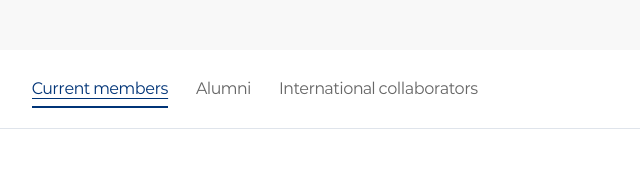
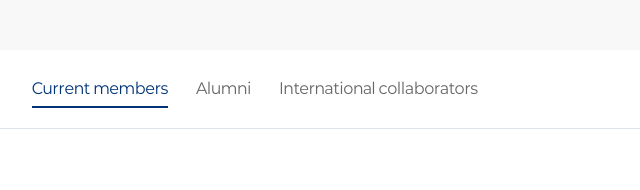
Before and after one commit to yonsei-smartlab/yonsei-smartlab.github.io, an Astro site: page /people in a window 1280 px wide. In both pictures the pointer is over the link "Current members". Shown: the part 299-489 px from the top of the page, 64-704 px from the left. Built offline with nearby package versions, Linux system fonts and the light colour scheme; Astro itself is replaced by a stand-in of ours.

Commit message:
Use one underline for subsection navigation hover

```diff
--- a/src/styles/global.css
+++ b/src/styles/global.css
@@ -132,7 +132,7 @@ button, a, input, select { -webkit-tap-highlight-color: transparent; }
 .research-sections { padding-block: 32px 64px; }
 .research-nav { display: flex; flex-wrap: wrap; gap: 8px 28px; padding-block: 20px; border-bottom: 1px solid var(--line); }
 .research-nav a { padding-block: 6px; color: var(--muted); border-bottom: 2px solid transparent; font-size: 15px; }
-.research-nav a:hover, .research-nav a[aria-current='page'] { color: var(--brand); border-color: var(--brand); }
+.research-nav a:hover, .research-nav a[aria-current='page'] { color: var(--brand); border-color: var(--brand); text-decoration: none; }
 .walkbot-intro { max-width: 760px; margin-bottom: 32px; }
 .walkbot-intro h2 { color: var(--brand); margin-bottom: var(--space-heading); }
 .walkbot-grid { display: grid; grid-template-columns: repeat(2, minmax(0, 1fr)); gap: 24px; }
```
